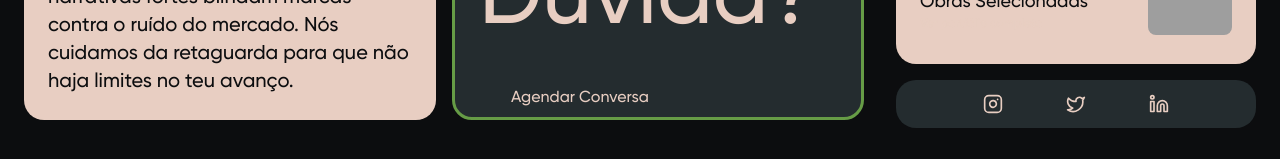
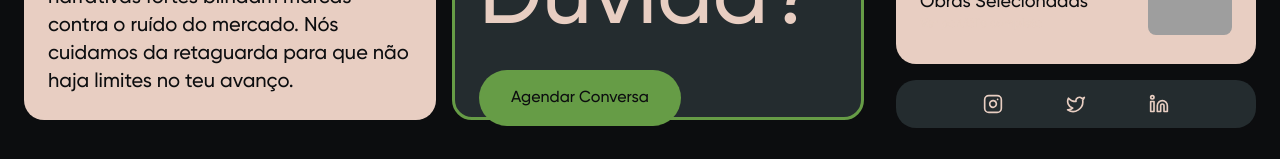
Before and after one commit to fabianbaldovino/fabian-portfolio, a Next.js app: page / in a window 1280 px wide. Shown: the part 638-797 px from the top of the page. Built offline with nearby package versions, Linux system fonts and the light colour scheme; grey boxes are pictures that could not be loaded.

Commit message:
fix(styles): adicionar variaveis brand-accent, brand-dark e utilitario border-3 no tema

```diff
--- a/src/app/globals.css
+++ b/src/app/globals.css
@@ -10,9 +10,15 @@
   --color-background: var(--background);
   --color-foreground: var(--foreground);
   --color-accent: #669C46;
+  --color-brand-accent: #669C46;
+  --color-brand-dark: #0C0D0F;
   --color-card: #242C2F;
   --font-sans: var(--font-gilroy);
   --font-mono: var(--font-gilroy);
+}
+
+@utility border-3 {
+  border-width: 3px;
 }
 
 @media (prefers-color-scheme: dark) {
```
